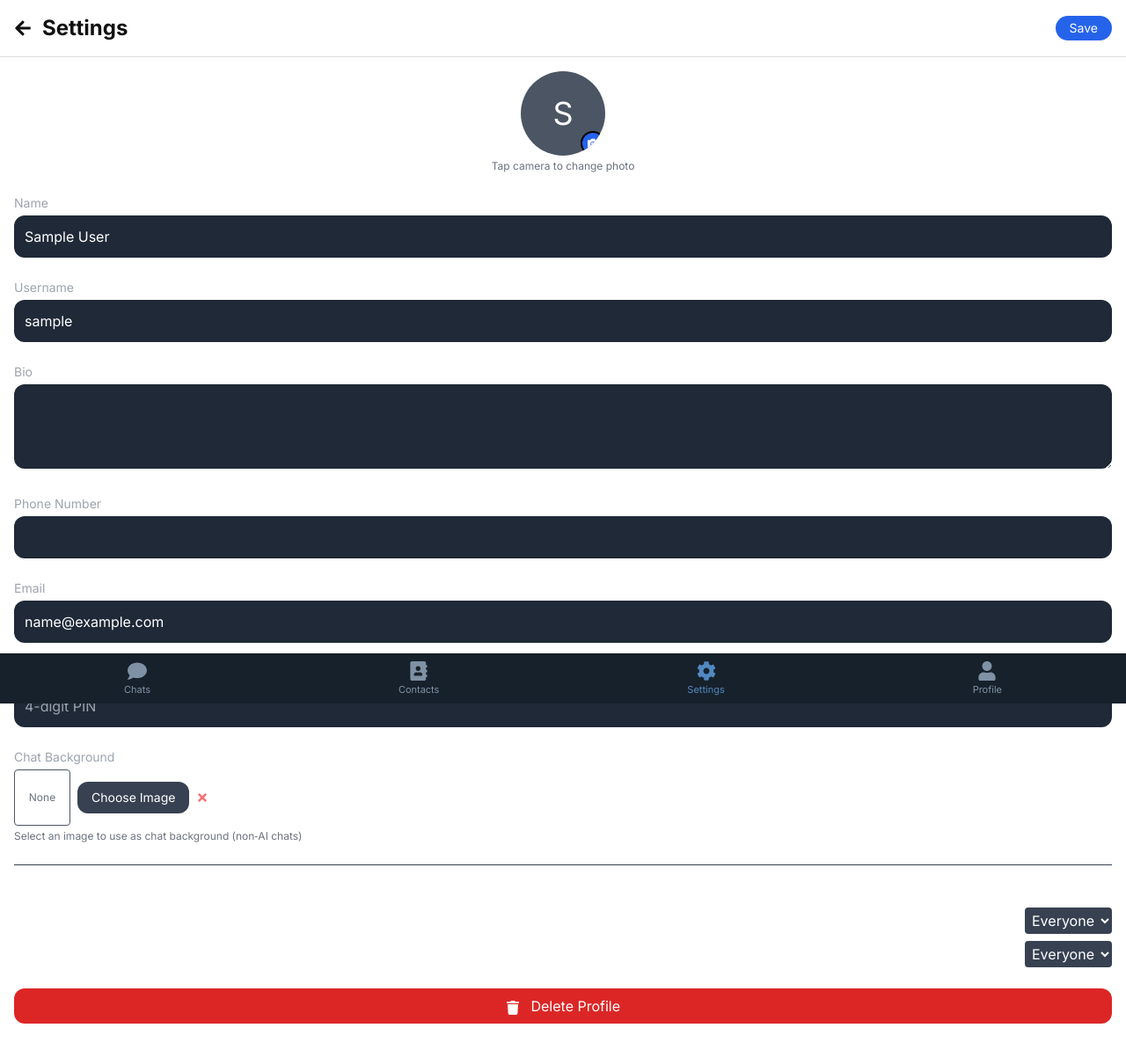
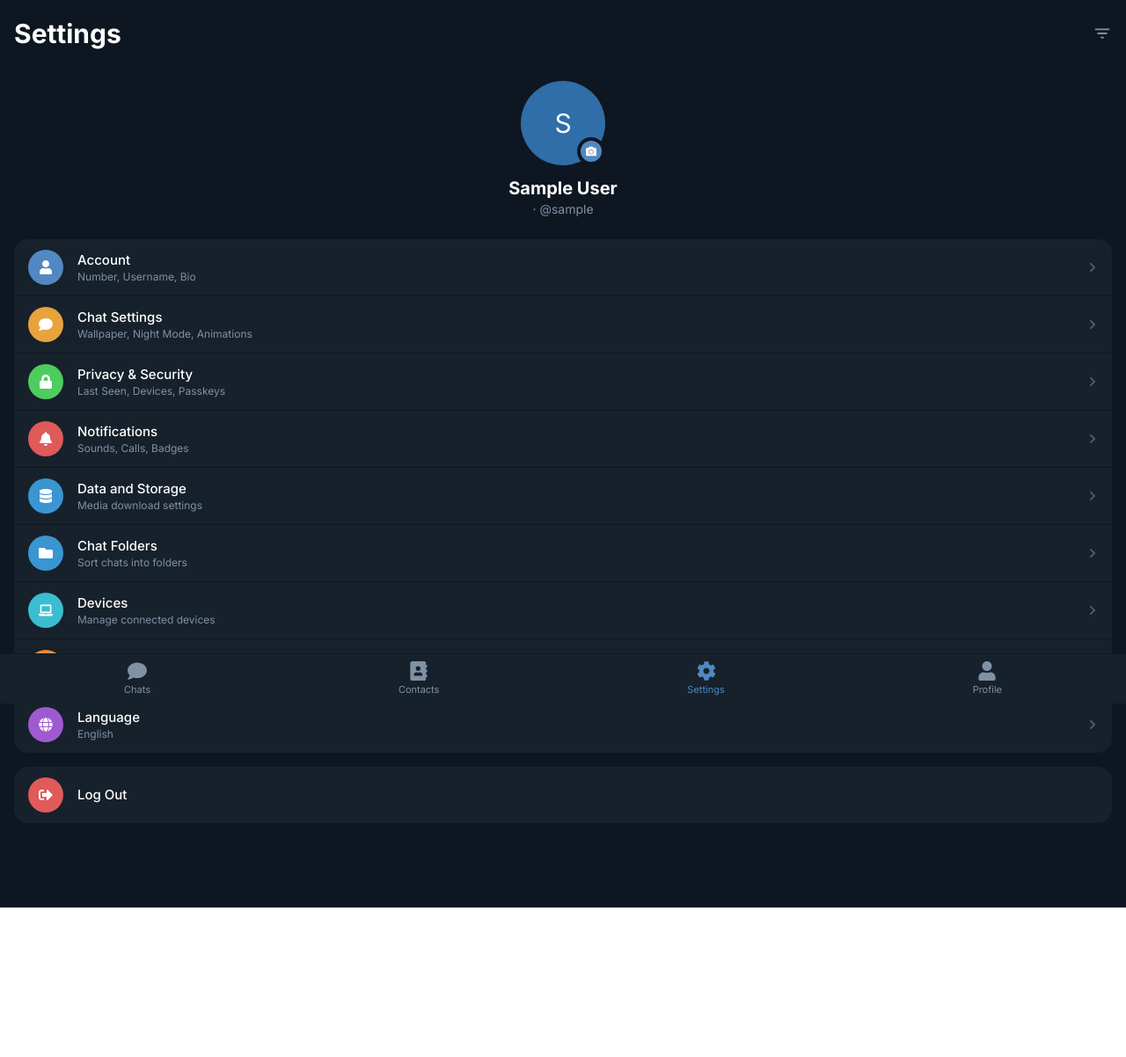
Before and after one commit to itsonlycrypty/Chatup, a Next.js app: page /settings in a window 1280 px wide. Shown: the top 1202 px of the page at 88% size. After the commit the page ends 1032 px from the top, so only its background shows below. Built offline with nearby package versions, Linux system fonts and the light colour scheme; no server answers; sample sign-in values are in the browser's storage.

Commit message:
Refactor Settings component for account editing

```diff
--- a/app/settings/page.tsx
+++ b/app/settings/page.tsx
@@ -1,88 +1,75 @@
 'use client';
-import { useState, useEffect, useRef } from 'react';
+import { useState, useEffect } from 'react';
 import { useAuth } from '@/context/AuthContext';
 import { useRouter } from 'next/navigation';
-import { FaArrowLeft, FaCamera, FaTimes, FaTrash } from 'react-icons/fa';
 import Image from 'next/image';
 import { fetchData, saveData } from '@/lib/db';
+import {
+  FaUser, FaComment, FaLock, FaBell, FaDatabase, FaFolder, FaLaptop,
+  FaBatteryHalf, FaGlobe, FaCamera, FaChevronRight, FaArrowLeft, FaTrash, FaSignOutAlt
+} from 'react-icons/fa';
 
 export default function Settings() {
-  const { user, loading, updateUser, logout } = useAuth(); // ✅ added logout
+  const { user, loading, logout } = useAuth();
   const router = useRouter();
+  const [view, setView] = useState<'menu' | 'account'>('menu');
 
-  const [editData, setEditData] = useState<any>({});
-  const [loadingSave, setLoadingSave] = useState(false);
-  const fileInputRef = useRef<HTMLInputElement>(null);
-  const bgInputRef = useRef<HTMLInputElement>(null);
+  // account edit state
+  const [displayName, setDisplayName] = useState('');
+  const [username, setUsername] = useState('');
+  const [bio, setBio] = useState('');
+  const [phone, setPhone] = useState('');
+  const [photoURL, setPhotoURL] = useState('');
+  const [saving, setSaving] = useState(false);
 
   useEffect(() => {
     if (user) {
-      setEditData({
-        displayName: user.displayName || '',
-        username: user.username || '',
-        bio: user.bio || '',
-        phone: user.phone || '',
-        email: user.email || '',
-        pin: user.pin || '',
-        photoURL: user.photoURL || '',
-        chatBackground: user.chatBackground || '',
-        chatBackgroundPreview: user.chatBackground || '',
-        privacy: user.privacy || { stories: 'everyone', posts: 'everyone' },
-      });
+      setDisplayName(user.displayName || '');
+      setUsername(user.username || '');
+      setBio(user.bio || '');
+      setPhone(user.phone || '');
+      setPhotoURL(user.photoURL || '');
     }
   }, [user]);
 
-  const saveEdit = async () => {
-    setLoadingSave(true);
+  const handlePhoto = (e: React.ChangeEvent<HTMLInputElement>) => {
+    const file = e.target.files?.[0];
+    if (!file) return;
+    const reader = new FileReader();
+    reader.onload = (ev) => setPhotoURL(ev.target?.result as string);
+    reader.readAsDataURL(file);
+  };
+
+  const saveAccount = async () => {
+    setSaving(true);
     try {
       const data = await fetchData();
       const users = data.users || [];
-      const existing = users.find((u: any) => u.username === editData.username && u.id !== user.id);
+      const existing = users.find((u: any) => u.username === username && u.id !== user.id);
       if (existing) {
-        alert('Username already taken. Please choose another.');
-        setLoadingSave(false);
+        alert('Username already taken.');
+        setSaving(false);
         return;
       }
-      await updateUser({ ...user, ...editData });
-      alert('Profile updated successfully!');
+      const idx = users.findIndex((u: any) => u.id === user.id);
+      if (idx !== -1) {
+        users[idx] = { ...users[idx], displayName, username, bio, phone, photoURL };
+        await saveData({ ...data, users });
+        // update local user
+        const updated = { ...user, displayName, username, bio, phone, photoURL };
+        localStorage.setItem('user', JSON.stringify(updated));
+        alert('Profile updated!');
+      }
     } catch (err) {
-      alert('Error updating profile.');
+      alert('Failed to save');
     }
-    setLoadingSave(false);
-  };
-
-  const handlePhotoChange = (e: React.ChangeEvent<HTMLInputElement>) => {
-    const file = e.target.files?.[0];
-    if (file) {
-      const reader = new FileReader();
-      reader.onload = (ev) => {
-        const dataUrl = ev.target?.result as string;
-        setEditData({ ...editData, photoURL: dataUrl });
-      };
-      reader.readAsDataURL(file);
-    }
-  };
-
-  const handleBgChange = (e: React.ChangeEvent<HTMLInputElement>) => {
-    const file = e.target.files?.[0];
-    if (file) {
-      const reader = new FileReader();
-      reader.onload = (ev) => {
-        const dataUrl = ev.target?.result as string;
-        setEditData({ ...editData, chatBackground: dataUrl, chatBackgroundPreview: dataUrl });
-      };
-      reader.readAsDataURL(file);
-    }
-  };
-
-  const removeBg = () => {
-    setEditData({ ...editData, chatBackground: '', chatBackgroundPreview: '' });
+    setSaving(false);
   };
 
   if (loading) {
     return (
-      <div className="flex items-center justify-center h-screen bg-[var(--bg)]">
-        <div className="animate-spin h-12 w-12 border-t-2 border-b-2 border-blue-500 rounded-full" />
+      <div className="h-screen bg-[#0e1621] flex items-center justify-center">
+        <div className="animate-spin h-10 w-10 border-t-2 border-b-2 border-[#5288c1] rounded-full" />
       </div>
     );
   }
@@ -92,185 +79,188 @@ export default function Settings() {
     return null;
   }
 
+  // ---------- ACCOUNT EDIT VIEW ----------
+  if (view === 'account') {
     return (
-    <div className="min-h-screen bg-[var(--bg)] pb-24">
-      <div className="flex items-center justify-between p-4 bg-[var(--bg)] border-b border-[var(--border)] sticky top-0 z-10">
-        <div className="flex items-center gap-3">
-          <button onClick={() => router.back()} className="text-[var(--text)] hover:text-gray-400">
+      <div className="min-h-screen bg-[#0e1621] pb-24">
+        <div className="flex items-center gap-4 px-4 pt-5 pb-3">
+          <button onClick={() => setView('menu')} className="text-[#7f91a4]">
             <FaArrowLeft size={20} />
           </button>
-          <h1 className="text-2xl font-bold text-[var(--text)]">Settings</h1>
-        </div>
+          <h1 className="text-xl font-bold text-white flex-1">Account</h1>
           <button
-          onClick={saveEdit}
-          disabled={loadingSave}
-          className="bg-blue-600 hover:bg-blue-700 text-white px-4 py-1 rounded-full text-sm disabled:opacity-50"
+            onClick={saveAccount}
+            disabled={saving}
+            className="text-[#5288c1] font-medium text-sm disabled:opacity-50"
           >
-          {loadingSave ? 'Saving...' : 'Save'}
+            {saving ? 'Saving...' : 'Save'}
           </button>
         </div>
 
-      <div className="p-4 space-y-6">
-        {/* Profile Picture */}
-        <div className="flex flex-col items-center">
-          <div className="relative w-24 h-24 rounded-full bg-gray-700 overflow-hidden">
-            {editData.photoURL ? (
-              <Image src={editData.photoURL} alt="Profile" width={96} height={96} className="w-full h-full object-cover" />
+        <div className="flex flex-col items-center mt-4">
+          <div className="relative">
+            <div className="w-24 h-24 rounded-full overflow-hidden bg-[#232e3c]">
+              {photoURL ? (
+                <Image src={photoURL} alt="Profile" width={96} height={96} className="w-full h-full object-cover" />
               ) : (
-              <div className="w-full h-full flex items-center justify-center text-4xl bg-gray-600 text-white">
-                {editData.displayName?.[0]?.toUpperCase() || 'U'}
+                <div className="w-full h-full flex items-center justify-center text-3xl text-white bg-[#2f6ea8]">
+                  {(displayName || 'U')[0].toUpperCase()}
                 </div>
               )}
-            <label className="absolute bottom-0 right-0 bg-blue-600 rounded-full p-1.5 cursor-pointer border-2 border-black">
-              <FaCamera className="text-white text-xs" />
-              <input
-                ref={fileInputRef}
-                type="file"
-                accept="image/*"
-                className="hidden"
-                onChange={handlePhotoChange}
-              />
+            </div>
+            <label className="absolute bottom-0 right-0 w-9 h-9 rounded-full bg-[#5288c1] border-4 border-[#0e1621] flex items-center justify-center cursor-pointer">
+              <FaCamera size={14} className="text-white" />
+              <input type="file" accept="image/*" className="hidden" onChange={handlePhoto} />
             </label>
-          </div>
-          <p className="text-gray-500 text-xs mt-1">Tap camera to change photo</p>
-        </div>
-
-        {/* Form Fields */}
-        <div>
-          <label className="text-gray-400 text-sm block mb-1">Name</label>
-          <input
-            className="w-full bg-gray-800 text-white p-3 rounded-xl focus:outline-none focus:ring-2 focus:ring-blue-500"
-            value={editData.displayName || ''}
-            onChange={(e) => setEditData({ ...editData, displayName: e.target.value })}
-          />
-        </div>
-        <div>
-          <label className="text-gray-400 text-sm block mb-1">Username</label>
-          <input
-            className="w-full bg-gray-800 text-white p-3 rounded-xl focus:outline-none focus:ring-2 focus:ring-blue-500"
-            value={editData.username || ''}
-            onChange={(e) => setEditData({ ...editData, username: e.target.value })}
-          />
-        </div>
-        <div>
-          <label className="text-gray-400 text-sm block mb-1">Bio</label>
-          <textarea
-            className="w-full bg-gray-800 text-white p-3 rounded-xl focus:outline-none focus:ring-2 focus:ring-blue-500"
-            rows={3}
-            value={editData.bio || ''}
-            onChange={(e) => setEditData({ ...editData, bio: e.target.value })}
-          />
-        </div>
-        <div>
-          <label className="text-gray-400 text-sm block mb-1">Phone Number</label>
-          <input
-            className="w-full bg-gray-800 text-white p-3 rounded-xl focus:outline-none focus:ring-2 focus:ring-blue-500"
-            value={editData.phone || ''}
-            onChange={(e) => setEditData({ ...editData, phone: e.target.value })}
-          />
-        </div>
-        <div>
-          <label className="text-gray-400 text-sm block mb-1">Email</label>
-          <input
-            className="w-full bg-gray-800 text-white p-3 rounded-xl focus:outline-none focus:ring-2 focus:ring-blue-500"
-            value={editData.email || ''}
-            onChange={(e) => setEditData({ ...editData, email: e.target.value })}
-          />
-        </div>
-        <div>
-          <label className="text-gray-400 text-sm block mb-1">Recovery PIN (4 digits)</label>
-          <input
-            className="w-full bg-gray-800 text-white p-3 rounded-xl focus:outline-none focus:ring-2 focus:ring-blue-500"
-            placeholder="4-digit PIN"
-            type="password"
-            maxLength={4}
-            value={editData.pin || ''}
-            onChange={(e) => setEditData({ ...editData, pin: e.target.value.replace(/\D/g, '').slice(0, 4) })}
-          />
-        </div>
-
-        {/* Chat Background */}
-        <div>
-          <label className="text-gray-400 text-sm block mb-1">Chat Background</label>
-          <div className="flex items-center gap-2">
-            {editData.chatBackgroundPreview ? (
-              <div className="w-16 h-16 rounded border border-gray-600 overflow-hidden flex-shrink-0">
-                <Image src={editData.chatBackgroundPreview} alt="Bg" width={64} height={64} className="object-cover" />
-              </div>
-            ) : (
-              <div className="w-16 h-16 rounded border border-gray-600 flex items-center justify-center text-gray-500 text-xs">None</div>
-            )}
-            <label className="cursor-pointer bg-gray-700 hover:bg-gray-600 text-white px-4 py-2 rounded-xl text-sm transition">
-              Choose Image
-              <input
-                ref={bgInputRef}
-                type="file"
-                accept="image/*"
-                className="hidden"
-                onChange={handleBgChange}
-              />
-            </label>
-            <button
-              onClick={removeBg}
-              className="text-red-400 hover:text-red-300 text-sm"
-            >
-              <FaTimes />
-            </button>
-          </div>
-          <p className="text-gray-500 text-xs mt-1">Select an image to use as chat background (non‑AI chats)</p>
-        </div>
-
-        {/* Privacy Settings */}
-        <div className="border-t border-gray-700 pt-4">
-          <h3 className="text-white font-semibold mb-2">Privacy</h3>
-          <div className="flex justify-between items-center">
-            <span className="text-white">Story Visibility</span>
-            <select
-              className="bg-gray-700 text-white rounded p-1"
-              value={editData.privacy?.stories || 'everyone'}
-              onChange={(e) => setEditData({ ...editData, privacy: { ...editData.privacy, stories: e.target.value } })}
-            >
-              <option value="everyone">Everyone</option>
-              <option value="friends">Friends</option>
-              <option value="selected">Selected</option>
-              <option value="nobody">Nobody</option>
-            </select>
-          </div>
-          <div className="flex justify-between items-center mt-2">
-            <span className="text-white">Post Visibility</span>
-            <select
-              className="bg-gray-700 text-white rounded p-1"
-              value={editData.privacy?.posts || 'everyone'}
-              onChange={(e) => setEditData({ ...editData, privacy: { ...editData.privacy, posts: e.target.value } })}
-            >
-              <option value="everyone">Everyone</option>
-              <option value="friends">Friends</option>
-              <option value="selected">Selected</option>
-              <option value="nobody">Nobody</option>
-            </select>
           </div>
         </div>
 
-        {/* Delete Account */}
+        <div className="mx-4 mt-6 bg-[#17212b] rounded-2xl px-4 divide-y divide-[#0e1621]">
+          <div className="py-3">
+            <label className="text-[#7f91a4] text-xs">Name</label>
+            <input
+              value={displayName}
+              onChange={(e) => setDisplayName(e.target.value)}
+              className="w-full bg-transparent text-white text-[15px] focus:outline-none mt-1"
+            />
+          </div>
+          <div className="py-3">
+            <label className="text-[#7f91a4] text-xs">Username</label>
+            <input
+              value={username}
+              onChange={(e) => setUsername(e.target.value)}
+              className="w-full bg-transparent text-white text-[15px] focus:outline-none mt-1"
+            />
+          </div>
+          <div className="py-3">
+            <label className="text-[#7f91a4] text-xs">Bio</label>
+            <textarea
+              value={bio}
+              onChange={(e) => setBio(e.target.value)}
+              rows={2}
+              className="w-full bg-transparent text-white text-[15px] focus:outline-none mt-1 resize-none"
+            />
+          </div>
+          <div className="py-3">
+            <label className="text-[#7f91a4] text-xs">Phone</label>
+            <input
+              value={phone}
+              onChange={(e) => setPhone(e.target.value)}
+              className="w-full bg-transparent text-white text-[15px] focus:outline-none mt-1"
+            />
+          </div>
+        </div>
+
+        <div className="mx-4 mt-6">
           <button
             onClick={async () => {
-            if (confirm('Delete your profile permanently? All data will be lost.')) {
+              if (confirm('Delete account? This cannot be undone.')) {
                 const data = await fetchData();
-              const users = data.users || [];
-              const idx = users.findIndex((u: any) => u.id === user.id);
-              if (idx !== -1) {
-                users.splice(idx, 1);
+                const users = (data.users || []).filter((u: any) => u.id !== user.id);
                 await saveData({ ...data, users });
                 logout();
                 router.push('/');
               }
-            }
             }}
-          className="w-full bg-red-600 text-white py-2 rounded-xl mt-4 hover:bg-red-700 transition"
+            className="w-full bg-transparent border border-red-500 text-red-500 py-3 rounded-xl font-medium"
           >
-          <FaTrash className="inline mr-2" /> Delete Profile
+            <FaTrash className="inline mr-2" /> Delete Account
           </button>
         </div>
       </div>
     );
   }
+
+  // ---------- MENU VIEW ----------
+  const menuItems = [
+    { icon: FaUser, bg: '#5288c1', title: 'Account', sub: 'Number, Username, Bio', action: () => setView('account') },
+    { icon: FaComment, bg: '#e8a33d', title: 'Chat Settings', sub: 'Wallpaper, Night Mode, Animations', action: () => {} },
+    { icon: FaLock, bg: '#4dcd5e', title: 'Privacy & Security', sub: 'Last Seen, Devices, Passkeys', action: () => {} },
+    { icon: FaBell, bg: '#e05a5a', title: 'Notifications', sub: 'Sounds, Calls, Badges', action: () => {} },
+    { icon: FaDatabase, bg: '#3a95d1', title: 'Data and Storage', sub: 'Media download settings', action: () => {} },
+    { icon: FaFolder, bg: '#3a95d1', title: 'Chat Folders', sub: 'Sort chats into folders', action: () => {} },
+    { icon: FaLaptop, bg: '#3abdd1', title: 'Devices', sub: 'Manage connected devices', action: () => {} },
+    { icon: FaBatteryHalf, bg: '#e88a3d', title: 'Power Saving', sub: 'Reduce power usage on low charge', action: () => {} },
+    { icon: FaGlobe, bg: '#a05ad1', title: 'Language', sub: 'English', action: () => {} },
+  ];
+
+  return (
+    <div className="min-h-screen bg-[#0e1621] pb-24">
+      {/* Header */}
+      <div className="flex items-center justify-between px-4 pt-5 pb-3">
+        <h1 className="text-3xl font-bold text-white">Settings</h1>
+        <button className="text-[#7f91a4]">
+          <svg width="22" height="22" viewBox="0 0 24 24" fill="currentColor">
+            <path d="M10 18h4v-2h-4v2zM3 6v2h18V6H3zm3 7h12v-2H6v2z" />
+          </svg>
+        </button>
+      </div>
+
+      {/* Profile header */}
+      <div className="flex flex-col items-center py-6">
+        <div className="relative">
+          <div className="w-24 h-24 rounded-full overflow-hidden bg-[#232e3c]">
+            {user.photoURL ? (
+              <Image src={user.photoURL} alt="Profile" width={96} height={96} className="w-full h-full object-cover" />
+            ) : (
+              <div className="w-full h-full flex items-center justify-center text-3xl text-white bg-[#2f6ea8]">
+                {(user.displayName || 'U')[0].toUpperCase()}
+              </div>
+            )}
+          </div>
+          <div className="absolute bottom-0 right-0 w-8 h-8 rounded-full bg-[#5288c1] border-4 border-[#0e1621] flex items-center justify-center">
+            <FaCamera size={12} className="text-white" />
+          </div>
+        </div>
+        <h2 className="text-white text-xl font-bold mt-3">
+          {user.displayName || user.username || 'User'}
+        </h2>
+        <p className="text-[#7f91a4] text-sm">
+          {user.phone} {user.username && `· @${user.username}`}
+        </p>
+      </div>
+
+      {/* Menu */}
+      <div className="mx-4 bg-[#17212b] rounded-2xl overflow-hidden">
+        {menuItems.map((item, idx) => {
+          const Icon = item.icon;
+          return (
+            <button
+              key={idx}
+              onClick={item.action}
+              className="w-full flex items-center gap-4 px-4 py-3 hover:bg-[#1c2733] border-b border-[#0e1621] last:border-b-0"
+            >
+              <div
+                className="w-10 h-10 rounded-full flex items-center justify-center flex-shrink-0"
+                style={{ backgroundColor: item.bg }}
+              >
+                <Icon className="text-white" size={16} />
+              </div>
+              <div className="flex-1 text-left">
+                <p className="text-white text-[15px] font-medium">{item.title}</p>
+                <p className="text-[#7f91a4] text-xs">{item.sub}</p>
+              </div>
+              <FaChevronRight className="text-[#4a5c6e]" size={12} />
+            </button>
+          );
+        })}
+      </div>
+
+      {/* Logout */}
+      <div className="mx-4 mt-4">
+        <button
+          onClick={() => {
+            logout();
+            router.push('/');
+          }}
+          className="w-full flex items-center gap-4 px-4 py-3 bg-[#17212b] rounded-2xl hover:bg-[#1c2733]"
+        >
+          <div className="w-10 h-10 rounded-full bg-[#e05a5a] flex items-center justify-center">
+            <FaSignOutAlt className="text-white" size={16} />
+          </div>
+          <span className="text-white text-[15px] font-medium flex-1 text-left">Log Out</span>
+        </button>
+      </div>
+    </div>
+  );
+      }
```
Lines whose indentation alone changed are shown as unchanged.
